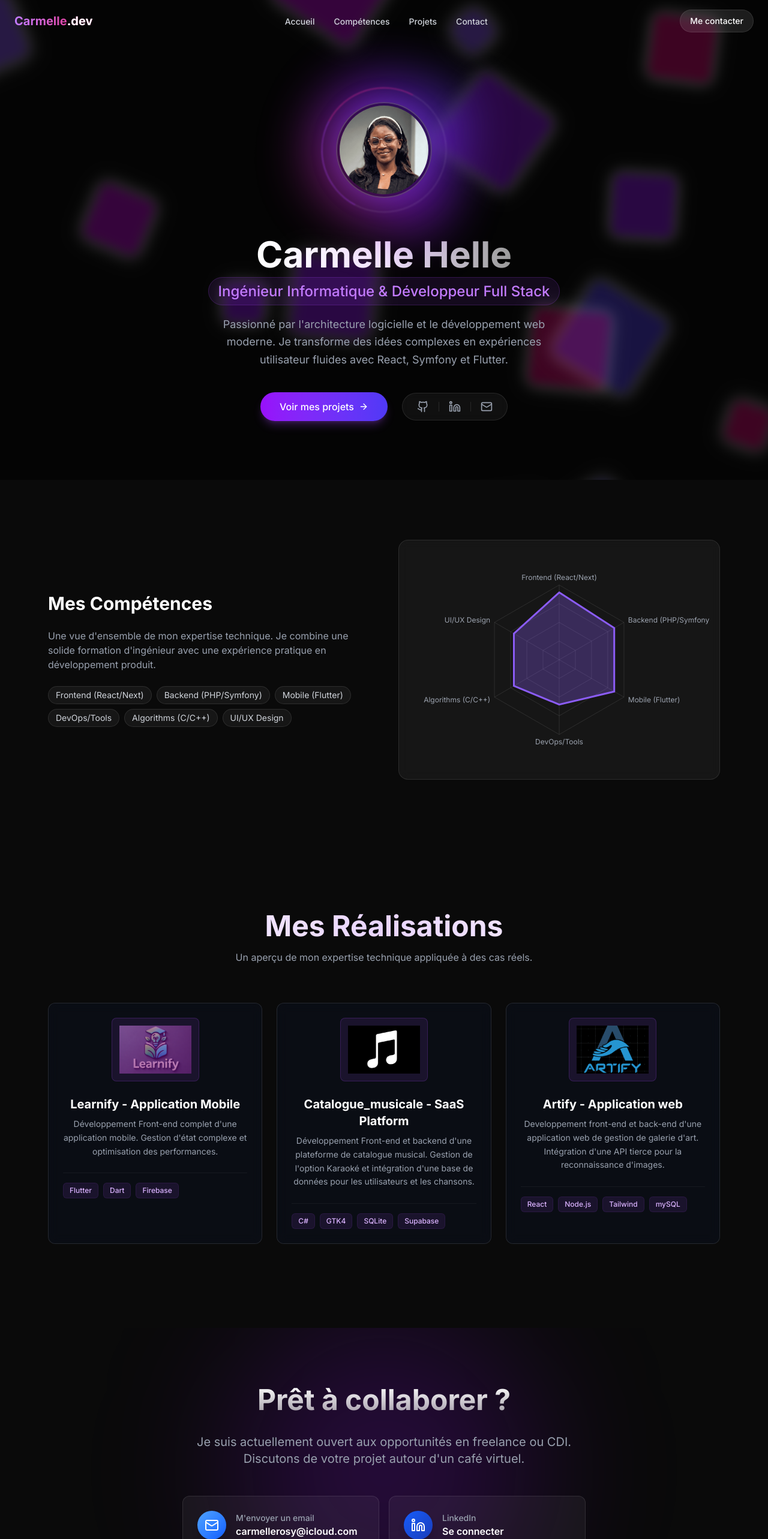
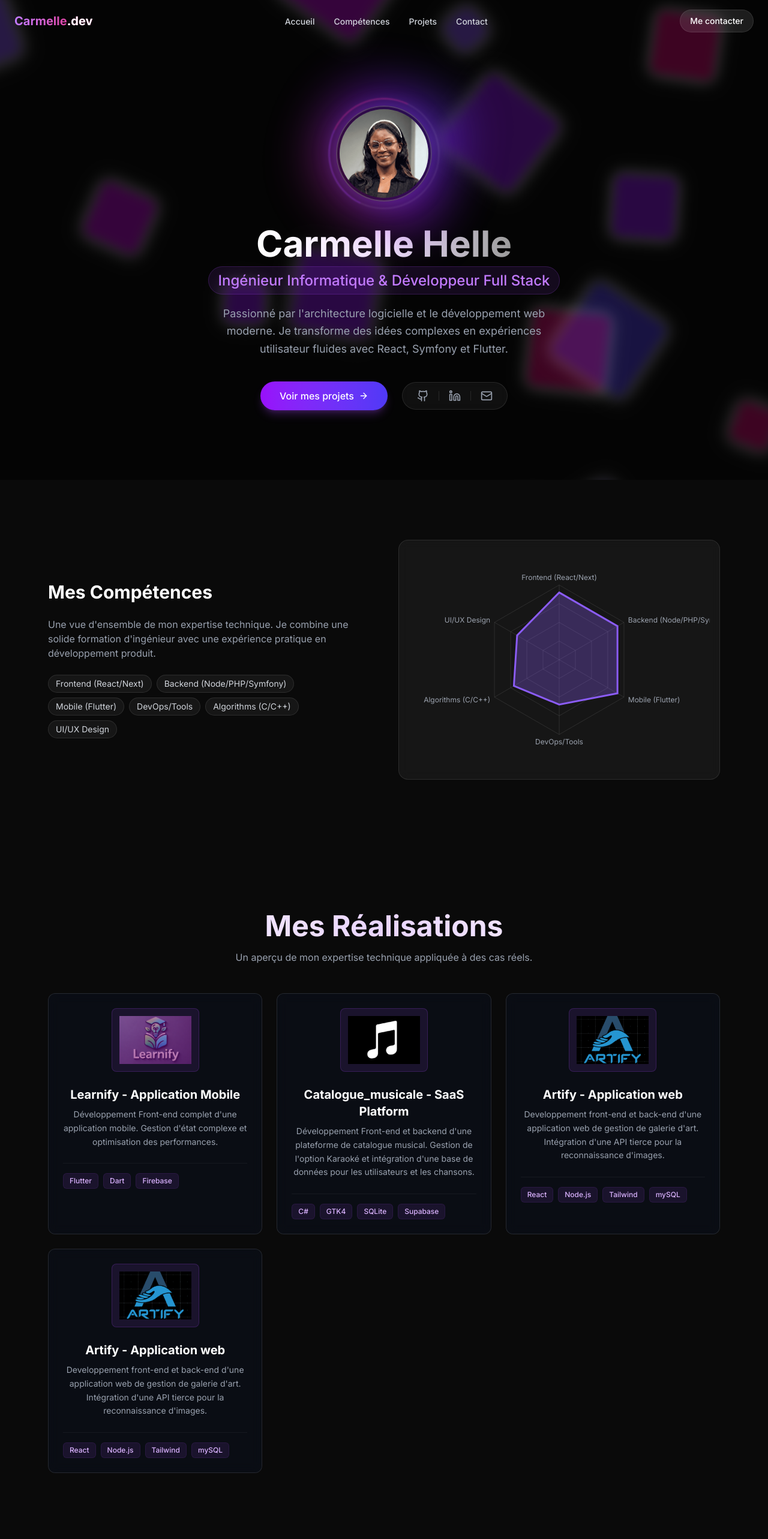
Before and after one commit to Hcarmelle7/Monportfolio, a Next.js app: page / in a window 1280 px wide. Shown: the top 2566 px of the page at 60% size. Built offline with nearby package versions, Linux system fonts and the light colour scheme.

Commit message:
mise à jour

```diff
--- a/app/layout.tsx
+++ b/app/layout.tsx
@@ -10,7 +10,7 @@ import TunnelBackground from "@/components/ui/TunnelBackground";
 const inter = Inter({ subsets: ["latin"] });
 
 export const metadata: Metadata = {
-  title: "Ton Nom | Développeur Full Stack",
+  title: "Carmelle.dev | Développeur Full Stack",
   description: "Portfolio de développeur web & mobile spécialisé en React, Node.js et Flutter.",
 };
 
--- a/app/page.tsx
+++ b/app/page.tsx
@@ -1,4 +1,3 @@
-// app/page.tsx
 import Hero from "@/components/sections/Hero";
 import Skills from "@/components/sections/Skills";
 import Projects from "@/components/sections/Projects";
--- a/components/layout/Footer.tsx
+++ b/components/layout/Footer.tsx
@@ -1,4 +1,3 @@
-// components/layout/Footer.tsx
 export default function Footer() {
   return (
     <footer className="py-8 border-t border-white/10 bg-black text-center text-gray-500 text-sm">
--- a/components/layout/Navbar.tsx
+++ b/components/layout/Navbar.tsx
@@ -33,12 +33,10 @@ export default function Navbar() {
       )}
     >
       <div className="max-w-7xl mx-auto flex justify-between items-center">
-        {/* Logo / Nom */}
         <a href="#" className="text-xl font-bold bg-clip-text text-transparent bg-gradient-to-r from-purple-400 to-pink-600">
           Carmelle<span className="text-white">.dev</span>
         </a>
 
-        {/* Liens Desktop */}
         <ul className="hidden md:flex gap-8">
           {links.map((link) => (
             <li key={link.name}>
@@ -53,7 +51,6 @@ export default function Navbar() {
           ))}
         </ul>
 
-        {/* Bouton Call to Action */}
         <a
           href="#contact"
           className="px-4 py-2 text-sm font-medium bg-white/10 hover:bg-purple-600 border border-white/10 rounded-full transition-all hover:scale-105"
--- a/components/sections/Contact.tsx
+++ b/components/sections/Contact.tsx
@@ -1,9 +1,9 @@
-// components/sections/Contact.tsx
 "use client";
 import { motion } from 'framer-motion';
 import { Mail, Linkedin, Github, FileText } from 'lucide-react';
 import SpotlightCard from '../ui/SpotlighCard';
 
+//liens utiles pour me contacter : email, linkedin, github, cv
 export default function Contact() {
   const contactOptions = [
     {
@@ -20,12 +20,24 @@ export default function Contact() {
       href: "https://linkedin.com/in/carmelle-helle",
       color: "from-blue-600 to-blue-800"
     },
-    // Ajoute GitHub ou CV ici si tu veux
+    {
+      icon: <Github className="w-6 h-6" />,
+      label: "GitHub",
+      value: "Voir mon profil",
+      href: "https://github.com/Hcarmelle7",
+      color: "from-gray-700 to-gray-900"
+    },
+    // {
+    //   icon: <FileText className="w-6 h-6" />,
+    //   label: "CV",
+    //   value: "Télécharger mon CV",
+    //   href: "/carmelle-helle-cv.pdf",
+    //   color: "from-purple-600 to-purple-800"
+    // }
   ];
 
   return (
     <section className="py-24 px-4 relative overflow-hidden" id="contact">
-      {/* Fond décoratif */}
       <div className="absolute top-1/2 left-1/2 -translate-x-1/2 -translate-y-1/2 w-[500px] h-[500px] bg-purple-600/20 rounded-full blur-[120px] pointer-events-none" />
 
       <div className="max-w-4xl mx-auto relative z-10 text-center">
--- a/components/sections/Hero.tsx
+++ b/components/sections/Hero.tsx
@@ -1,4 +1,3 @@
-// components/sections/Hero.tsx
 "use client";
 import { motion } from "framer-motion";
 import { personalInfo } from "@/data/content";
@@ -13,25 +12,25 @@ export default function Hero() {
         initial={{ scale: 0, opacity: 0 }}
         animate={{ scale: 1, opacity: 1 }}
         transition={{ duration: 0.5, type: "spring", stiffness: 100 }}
-        className="relative w-56 h-56 flex justify-center items-center mb-8"
+        className="relative w-50 h-50 flex justify-center items-center mb-5"
       >
-        {/* 1. L'arrière-plan liquide animé (Derrière la photo) */}
-        {/* On anime le border-radius pour créer une forme changeante */}
+        {/*  L'arrière-plan liquide animé  */}
+        {/* border-radius animé */}
         <motion.div
           animate={{
             scale: [1, 1.1, 1],
             rotate: [0, 180, 360],
             borderRadius: [
-              "50% 50% 50% 50%",       // Cercle parfait
+              "50% 50% 50% 50%",       // Cercle
               "30% 70% 70% 30% / 50%", // Forme ovale déformée
-              "50% 50% 50% 50%"        // Retour au cercle
+              "50% 50% 50% 50%"        // on retourne au cercle
             ]
           }}
           transition={{
-            duration: 10,
-            ease: "easeInOut",
-            repeat: Infinity,
-            repeatType: "reverse"
+            duration: 10, // Durée totale de l'animation
+            ease: "easeInOut", // Douceur de l'animation
+            repeat: Infinity, // Répéter indéfiniment
+            repeatType: "reverse" // Revenir en arrière pour une boucle fluide
           }}
           className="absolute inset-0 bg-gradient-to-tr from-indigo-600 via-purple-600 to-pink-600 blur-2xl opacity-60"
         />
@@ -43,28 +42,22 @@ export default function Hero() {
            className="absolute inset-2 rounded-full border border-white/20 border-t-purple-500/80 border-r-pink-500/80 blur-[1px]"
         />
 
-        {/* 3. Le conteneur de la photo (Devant) */}
+        {/* 3. Le conteneur de la photo doit etre devant */}
         <div className="relative z-10 w-40 h-40 rounded-full overflow-hidden border-2 border-white/20 shadow-[0_0_40px_rgba(139,92,246,0.3)] backdrop-blur-sm bg-black/30 p-1">
-           {/* Le p-1 crée un petit espace entre la bordure et l'image */}
            <div className="w-full h-full rounded-full overflow-hidden relative">
-             {/* REMPLACE CECI PAR TA VRAIE PHOTO */}
-             {/* Utilise next/image en production: <Image src="/ton-image.jpg" alt="Profile" fill className="object-cover" /> */}
              <img
-               src= {personalInfo.image} // Exemple (image GitHub générique)
+               src= {personalInfo.image}
                alt="Profile Placeholder"
                className="object-cover w-full h-full scale-105 hover:scale-110 transition-transform duration-500"
              />
            </div>
         </div>
       </motion.div>
-      {/* ----------------------------------------- */}
 
-
-      {/* Textes (Reste inchangé) */}
       <motion.h1
-        initial={{ y: 20, opacity: 0 }}
-        animate={{ y: 0, opacity: 1 }}
-        transition={{ delay: 0.2 }}
+        initial={{ y: 20, opacity: 0 }} // Animation d'entrée : glisse vers le haut et fade in
+        animate={{ y: 0, opacity: 1 }} // Position finale : à sa place normale et complètement visible
+        transition={{ delay: 0.2 }} // Délai avant le début de l'animation pour un effet de cascade
         className="text-4xl md:text-6xl font-bold bg-clip-text text-transparent bg-gradient-to-r from-white via-purple-100 to-white/60 mb-4"
       >
         {personalInfo.name}
@@ -81,6 +74,7 @@ export default function Hero() {
         </span>
       </motion.h2>
 
+
       <motion.p
         initial={{ y: 20, opacity: 0 }}
         animate={{ y: 0, opacity: 1 }}
@@ -90,13 +84,13 @@ export default function Hero() {
         {personalInfo.bio}
       </motion.p>
 
-      {/* Actions (Légèrement retravaillé pour le style) */}
       <motion.div
         initial={{ y: 20, opacity: 0 }}
         animate={{ y: 0, opacity: 1 }}
         transition={{ delay: 0.5 }}
         className="flex flex-col md:flex-row gap-6 items-center"
       >
+        {/* Bouton d'appel à l'action pour voir les projets */}
         <a href="#projects" className="px-8 py-3 bg-gradient-to-r from-purple-600 to-indigo-600 hover:from-purple-700 hover:to-indigo-700 text-white rounded-full font-medium transition-all flex items-center gap-2 group shadow-lg shadow-purple-500/25 hover:shadow-purple-500/40 hover:-translate-y-0.5">
           Voir mes projets
           <ArrowRight className="w-4 h-4 group-hover:translate-x-1 transition-transform" />
--- a/components/sections/Projects.tsx
+++ b/components/sections/Projects.tsx
@@ -1,4 +1,3 @@
-// components/sections/Projects.tsx
 "use client";
 import { projects } from '@/data/content';
 import { motion } from 'framer-motion';
@@ -12,7 +11,7 @@ export default function Projects() {
                 initial={{ opacity: 0, y: 20 }}
                 whileInView={{ opacity: 1, y: 0 }}
                 viewport={{ once: true }}
-                className="text-center mb-16"
+                className="text-center mb-12"
             >
                 <h2 className="text-3xl md:text-5xl font-bold mb-4 bg-clip-text text-transparent bg-gradient-to-r from-white via-purple-200 to-white">
                     Mes Réalisations
--- a/components/ui/Background.tsx
+++ b/components/ui/Background.tsx
@@ -1,4 +1,3 @@
-// components/ui/Background.tsx
 "use client";
 import { motion } from "framer-motion";
 import { useEffect, useState } from "react";
@@ -6,7 +5,7 @@ import { useEffect, useState } from "react";
 // Fonction utilitaire pour générer un nombre aléatoire entre min et max
 const random = (min: number, max: number) => Math.floor(Math.random() * (max - min + 1) + min);
 
-// Définition des couleurs "fluo" de ta palette
+// Définition des couleurs "fluo" pour les carrés
 const colors = [
   "bg-purple-600",
   "bg-fuchsia-600",
@@ -16,9 +15,6 @@ const colors = [
 ];
 
 export default function Background() {
-  // On utilise un state pour s'assurer que les valeurs aléatoires
-  // sont générées uniquement côté client après le premier rendu.
-  // Cela évite les erreurs d'hydratation avec Next.js (le serveur et le client doivent voir la même chose au début).
   const [squares, setSquares] = useState<any[]>([]);
 
   useEffect(() => {
@@ -27,12 +23,9 @@ export default function Background() {
       id: i,
       // Taille entre 50px et 150px
       size: random(50, 150),
-      // Position de départ aléatoire sur l'écran (en pourcentage)
       initialX: random(0, 100),
       initialY: random(0, 100),
-      // Couleur aléatoire parmi la liste
-      color: colors[random(0, colors.length - 1)],
-      // Durée de l'animation (entre 20 et 40 secondes pour un mouvement lent)
+      color: colors[random(0, colors.length - 1)], // Couleur aléatoire parmi la palette
       duration: random(20, 40),
       // Délai avant le début pour qu'ils ne partent pas tous en même temps
       delay: random(0, 5),
@@ -42,7 +35,6 @@ export default function Background() {
 
   return (
     <div className="fixed inset-0 z-[-1] overflow-hidden bg-[#0a0a0a]">
-      {/* Couche de base pour assombrir légèrement */}
       <div className="absolute inset-0 bg-black/60" />
 
       {squares.map((sq) => (
--- a/components/ui/SpotlighCard.tsx
+++ b/components/ui/SpotlighCard.tsx
@@ -1,4 +1,3 @@
-// components/ui/SpotlightCard.tsx
 "use client";
 import React, { useRef, useState } from "react";
 
--- a/data/content.ts
+++ b/data/content.ts
@@ -1,9 +1,9 @@
-// data/content.ts
+//fichier de données pour le portfolio, contenant mes informations personnelles, mes compétences et mes projets
 export const personalInfo = {
     name: "Carmelle Helle",
     role: "Ingénieur Informatique & Développeur Full Stack",
     bio: "Passionné par l'architecture logicielle et le développement web moderne. Je transforme des idées complexes en expériences utilisateur fluides avec React, Symfony et Flutter.",
-    image: "/images/profile.png", // Remplace par ta vraie image
+    image: "/images/profile.png",
     socials: {
         github: "https://github.com/Hcarmelle7",
         linkedin: "https://linkedin.com/in/carmelle-helle",
@@ -11,15 +11,17 @@ export const personalInfo = {
     }
 };
 
+//liste de mes compétences avec sujet, niveau de compétence (A) et niveau maximum (fullMark), pour une utilisation dans un graphique radar
 export const skills = [
     { subject: 'Frontend (React/Next)', A: 90, fullMark: 100 },
-    { subject: 'Backend (PHP/Symfony)', A: 85, fullMark: 100 },
-    { subject: 'Mobile (Flutter)', A: 85, fullMark: 100 },
+    { subject: 'Backend (Node/PHP/Symfony)', A: 90, fullMark: 100 },
+    { subject: 'Mobile (Flutter)', A: 90, fullMark: 100 },
     { subject: 'DevOps/Tools', A: 60, fullMark: 100 },
     { subject: 'Algorithms (C/C++)', A: 70, fullMark: 100 },
-    { subject: 'UI/UX Design', A: 70, fullMark: 100 },
+    { subject: 'UI/UX Design', A: 65, fullMark: 100 },
 ];
 
+//liste de mes projets avec id, titre, description, technologies utilisées, lien et image
 export const projects = [
 
     {
@@ -46,4 +48,12 @@ export const projects = [
         link: "#",
         image: "/images/Artify.png"
     },
+    {
+        id: 4,
+        title: "Artify - Application web",
+        description: "Developpement front-end et back-end d'une application web de gestion de galerie d'art. Intégration d'une API tierce pour la reconnaissance d'images.",
+        tech: ["React", "Node.js", "Tailwind", "mySQL"],
+        link: "#",
+        image: "/images/Artify.png"
+    },
 ];
```
